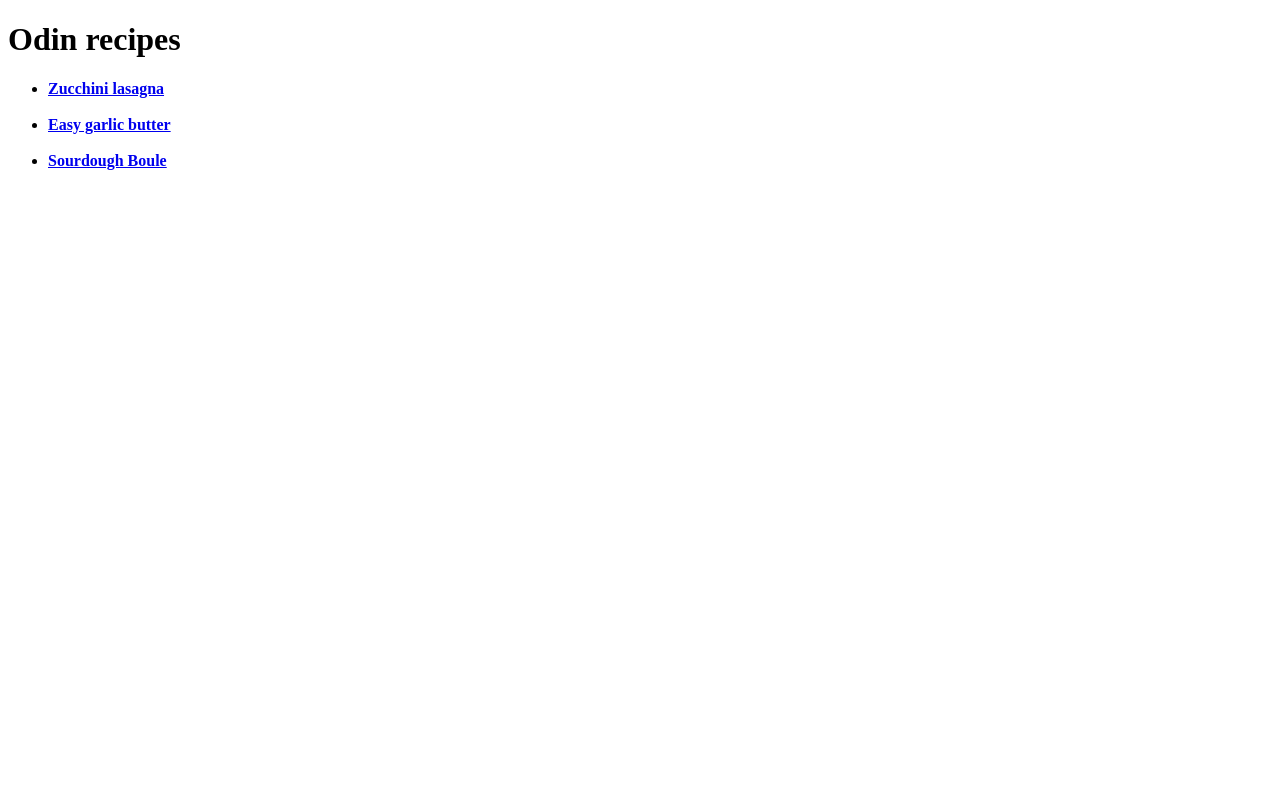
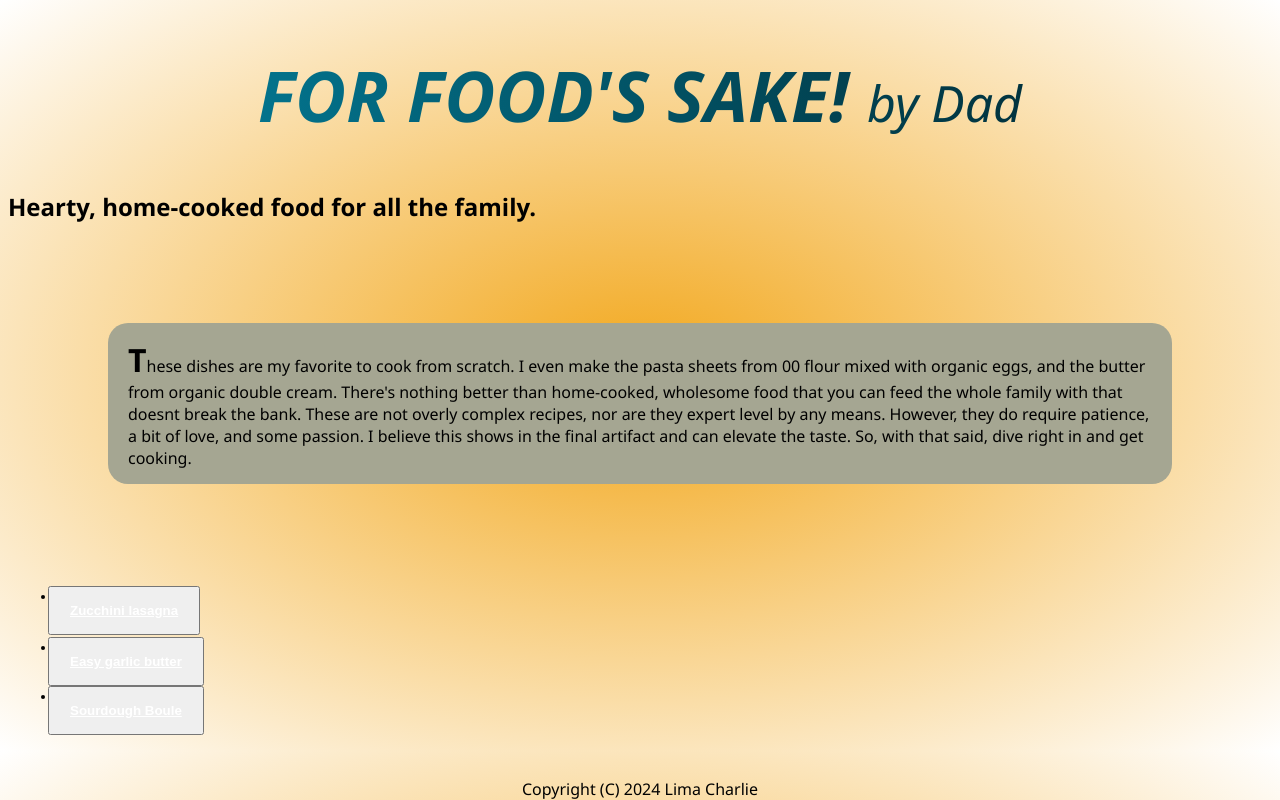
Before and after one commit to LimaCharlie84/Odin-recipes, a plain HTML site: page index.html in a window 1280 px wide. Drawn offline with Linux system fonts and the light colour scheme.

Commit message:
All pages modified for styling, using box method.

```diff
--- a/index.html
+++ b/index.html
@@ -4,19 +4,33 @@
     <meta charset="UTF-8">
     <meta name="viewport" content="width=device-width, initial-scale=1.0">
     <title>Odin recipes</title>
+    <link rel="stylesheet" href="style.css">
 </head>
 <body>
-    <h1>Odin recipes</h1>
+    <h1>FOR FOOD'S SAKE! <span id="font-span">by Dad</span></h1>
 
+    <h2>Hearty, home-cooked food for all the family. </h2>
+
+    <p>These dishes are my favorite to cook from scratch. I even make the pasta sheets from 00 flour mixed with organic eggs, and the butter from organic double cream. There's nothing better than home-cooked, wholesome food that you can feed the whole family with that doesnt break the bank. These are not overly complex recipes, nor are they expert level by any means. However, they do require patience, a bit of love, and some passion. I believe this shows in the final artifact and can elevate the taste. So, with that said, dive right in and get cooking.</p>
+
+    <div class="ul-link">
         <ul>
+            <button>
                 <li><a href="recipes/lasagna.html"><strong>Zucchini lasagna</strong></a></li>
+            </button>
                 <br>
+            <button>
                 <li><a href="recipes/garlicbutter.html"><Strong>Easy garlic butter</Strong></a></li>
+            </button>
                 <br>
+            <button>
                 <li><a href="recipes/sourdough.html"><strong>Sourdough Boule</strong></a></li>
                 <br>
+            </button>
         </ul>
+    </div>
 
-
+    <footer>Copyright (C) 2024 Lima Charlie
+    </footer>
 </body>
 </html>
--- /dev/null
+++ b/style.css
@@ -0,0 +1,69 @@
+html {
+    box-sizing: border-box;
+    font-family: 'Segoe UI', Tahoma, "Geneva", Verdana, sans-serif;
+    background-image: radial-gradient(#F2A71B, white);
+}
+
+h1 {
+    font-size: 70px;
+    font-weight: 600;
+    font-style: oblique;
+    background-image: linear-gradient(to left, #011f26, #0387a5 );
+    color: transparent;
+    background-clip: text;
+    -webkit-background-clip: text;
+    text-align: center;
+}
+
+#font-span {
+    font-weight: lighter;
+    font-weight: 40;
+    font-style: italic;
+    font-size: 50px;
+}
+
+p {
+    background-color:#A5A692;
+    padding: 15px;
+    padding-left: 20px;
+    padding-right: 20px;
+    margin: 100px;
+    border-radius: 20px;
+}
+
+p::first-letter {
+    font-size: 2rem;
+    font-weight: bold;
+    color: rgb(0, 0, 0);
+  }
+
+.ul-link {
+    list-style: none;
+    position: sticky;
+    border: none;
+
+}
+
+li a {
+    color: white;
+    text-align: center;
+    padding: 14px;
+    float: left;
+}
+
+li a:hover{
+    background-color: #0387a5;
+}
+  img{
+    margin-left: 50%;
+    margin-top: auto;
+    margin-bottom: auto;
+  }
+
+footer {
+    text-align: center;
+    position: fixed;
+    bottom: 0%;
+    left: 0%;
+    width: 100%;
+}
```
Also changed, not shown: recipes/garlicbutter.html (+1 -0 lines), recipes/lasagna.html (+1 -0 lines), recipes/sourdough.html (+1 -0 lines). Lines whose indentation alone changed are shown as unchanged.
